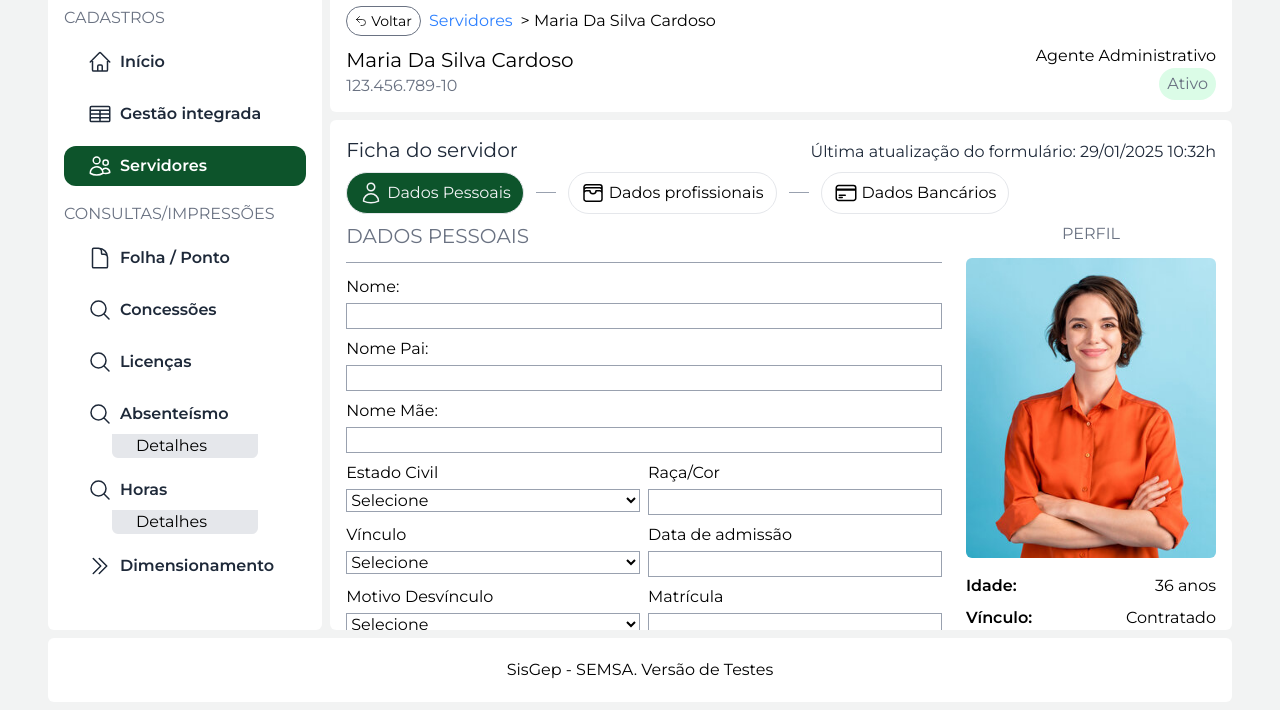
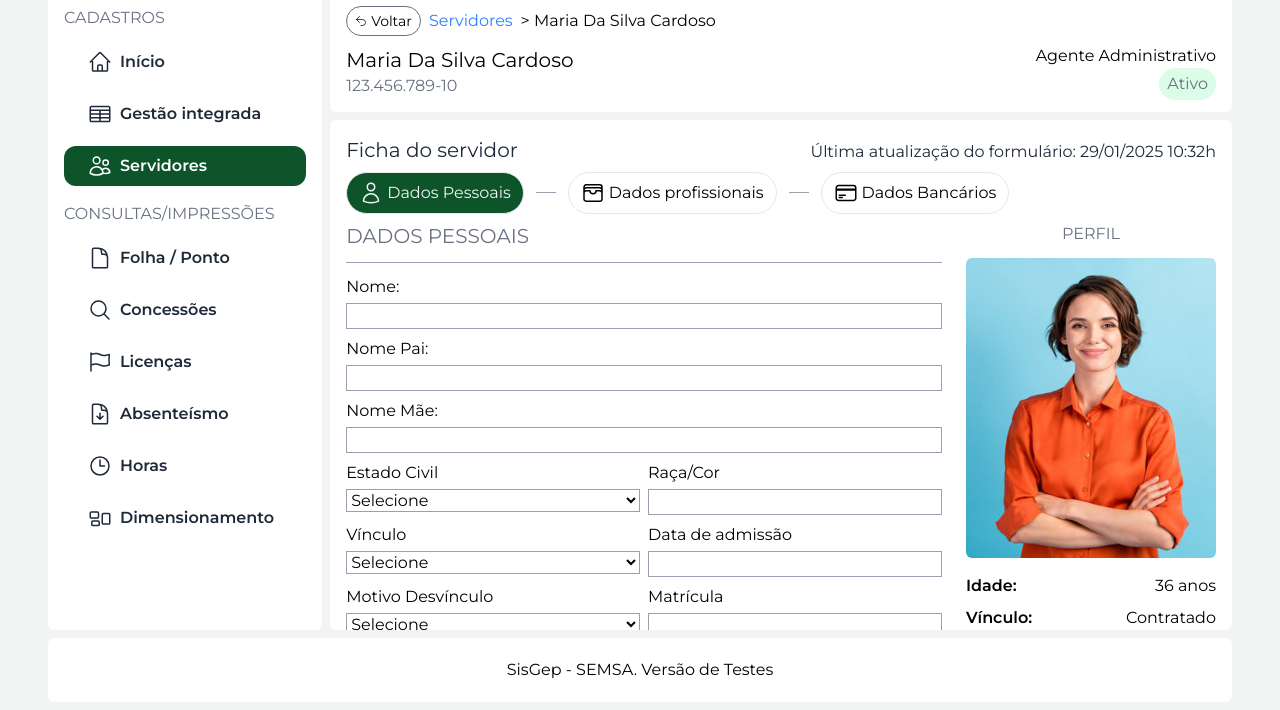
Before and after one commit to GabrielBaumann/SisGep, a plain HTML site: page pages/server.html in a window 1280 px wide. Shown: the part 90-800 px from the top of the page. Drawn offline with nearby package versions, Linux system fonts and the light colour scheme.

Commit message:
Fix: Aside at server

```diff
--- a/pages/server.html
+++ b/pages/server.html
@@ -76,60 +76,44 @@
                         <span>Servidores</span>
                     </a>
                 </div>
-                <div class="flex flex-col gap-3">
+                <div class="flex flex-col gap-3 ">
                     <h1 class="uppercase text-light text-gray-500">consultas/impressões</h1>
-                    <a href="" class="flex items-center gap-2 font-semibold py-2 rounded-md px-6 text-gray-800">
+                    <a href="" class="flex items-center font-semibold gap-2 py-2 rounded-md px-6 text-gray-800">
                         <svg xmlns="http://www.w3.org/2000/svg" fill="none" viewBox="0 0 24 24" stroke-width="1.5" stroke="currentColor" class="size-6">
                         <path stroke-linecap="round" stroke-linejoin="round" d="M19.5 14.25v-2.625a3.375 3.375 0 0 0-3.375-3.375h-1.5A1.125 1.125 0 0 1 13.5 7.125v-1.5a3.375 3.375 0 0 0-3.375-3.375H8.25m2.25 0H5.625c-.621 0-1.125.504-1.125 1.125v17.25c0 .621.504 1.125 1.125 1.125h12.75c.621 0 1.125-.504 1.125-1.125V11.25a9 9 0 0 0-9-9Z" />
                         </svg>
-
                         <span>Folha / Ponto</span>
                     </a>
-                    <a href="" class="flex items-center gap-2 font-semibold py-2 rounded-md px-6 text-gray-800">
+                    <a href="" class="flex items-center font-semibold gap-2 py-2 rounded-md px-6 text-gray-800">
                         <svg xmlns="http://www.w3.org/2000/svg" fill="none" viewBox="0 0 24 24" stroke-width="1.5" stroke="currentColor" class="size-6">
                         <path stroke-linecap="round" stroke-linejoin="round" d="m21 21-5.197-5.197m0 0A7.5 7.5 0 1 0 5.196 5.196a7.5 7.5 0 0 0 10.607 10.607Z" />
                         </svg>
-
                         <span>Concessões</span>
                     </a>
-                    <a href="" class="flex items-center gap-2 font-semibold py-2 rounded-md px-6 text-gray-800">
+                    <a href="" class="flex items-center font-semibold gap-2 py-2 rounded-md px-6 text-gray-800">
                         <svg xmlns="http://www.w3.org/2000/svg" fill="none" viewBox="0 0 24 24" stroke-width="1.5" stroke="currentColor" class="size-6">
-                        <path stroke-linecap="round" stroke-linejoin="round" d="m21 21-5.197-5.197m0 0A7.5 7.5 0 1 0 5.196 5.196a7.5 7.5 0 0 0 10.607 10.607Z" />
+                        <path stroke-linecap="round" stroke-linejoin="round" d="M3 3v1.5M3 21v-6m0 0 2.77-.693a9 9 0 0 1 6.208.682l.108.054a9 9 0 0 0 6.086.71l3.114-.732a48.524 48.524 0 0 1-.005-10.499l-3.11.732a9 9 0 0 1-6.085-.711l-.108-.054a9 9 0 0 0-6.208-.682L3 4.5M3 15V4.5" />
                         </svg>
-
                         <span>Licenças</span>
                     </a>
-
-                    <div class="flex flex-col">
-                        <a href="" class="flex items-center gap-2 font-semibold py-2 rounded-md px-6 text-gray-800">
+                    <a href="" class="flex items-center font-semibold gap-2 py-2 rounded-md px-6 text-gray-800">
                         <svg xmlns="http://www.w3.org/2000/svg" fill="none" viewBox="0 0 24 24" stroke-width="1.5" stroke="currentColor" class="size-6">
-                            <path stroke-linecap="round" stroke-linejoin="round" d="m21 21-5.197-5.197m0 0A7.5 7.5 0 1 0 5.196 5.196a7.5 7.5 0 0 0 10.607 10.607Z" />
+                        <path stroke-linecap="round" stroke-linejoin="round" d="M19.5 14.25v-2.625a3.375 3.375 0 0 0-3.375-3.375h-1.5A1.125 1.125 0 0 1 13.5 7.125v-1.5a3.375 3.375 0 0 0-3.375-3.375H8.25m.75 12 3 3m0 0 3-3m-3 3v-6m-1.5-9H5.625c-.621 0-1.125.504-1.125 1.125v17.25c0 .621.504 1.125 1.125 1.125h12.75c.621 0 1.125-.504 1.125-1.125V11.25a9 9 0 0 0-9-9Z" />
                         </svg>
                         <span>Absenteísmo</span>
                     </a>
-                        <div class="px-12">
-                            <div class="bg-gray-200 px-6 rounded-b-md">Detalhes</div>
-                        </div>
-                    </div>
-
-                    <div class="flex flex-col">
-                        <a href="" class="flex items-center gap-2 font-semibold py-2 rounded-md px-6 text-gray-800">
+                    <a href="" class="flex items-center font-semibold gap-2 py-2 rounded-md px-6 text-gray-800">
                         <svg xmlns="http://www.w3.org/2000/svg" fill="none" viewBox="0 0 24 24" stroke-width="1.5" stroke="currentColor" class="size-6">
-                            <path stroke-linecap="round" stroke-linejoin="round" d="m21 21-5.197-5.197m0 0A7.5 7.5 0 1 0 5.196 5.196a7.5 7.5 0 0 0 10.607 10.607Z" />
+                        <path stroke-linecap="round" stroke-linejoin="round" d="M12 6v6h4.5m4.5 0a9 9 0 1 1-18 0 9 9 0 0 1 18 0Z" />
                         </svg>
                         <span>Horas</span>
                     </a>
-                        <div class="px-12">
-                            <div class="bg-gray-200 px-6 rounded-b-md">Detalhes</div>
-                        </div>
-                    </div>
-                    <a href="" class="flex items-center gap-2 font-semibold py-2 rounded-md px-6 text-gray-800">
+                    <a href="" class="flex items-center font-semibold gap-2 py-2 rounded-md px-6 text-gray-800">
                         <svg xmlns="http://www.w3.org/2000/svg" fill="none" viewBox="0 0 24 24" stroke-width="1.5" stroke="currentColor" class="size-6">
-                        <path stroke-linecap="round" stroke-linejoin="round" d="m5.25 4.5 7.5 7.5-7.5 7.5m6-15 7.5 7.5-7.5 7.5" />
+                        <path stroke-linecap="round" stroke-linejoin="round" d="M2.25 7.125C2.25 6.504 2.754 6 3.375 6h6c.621 0 1.125.504 1.125 1.125v3.75c0 .621-.504 1.125-1.125 1.125h-6a1.125 1.125 0 0 1-1.125-1.125v-3.75ZM14.25 8.625c0-.621.504-1.125 1.125-1.125h5.25c.621 0 1.125.504 1.125 1.125v8.25c0 .621-.504 1.125-1.125 1.125h-5.25a1.125 1.125 0 0 1-1.125-1.125v-8.25ZM3.75 16.125c0-.621.504-1.125 1.125-1.125h5.25c.621 0 1.125.504 1.125 1.125v2.25c0 .621-.504 1.125-1.125 1.125h-5.25a1.125 1.125 0 0 1-1.125-1.125v-2.25Z" />
                         </svg>
                         <span>Dimensionamento</span>
                     </a>
-
                 </div>
             </aside>
 
```
Lines whose indentation alone changed are shown as unchanged.
